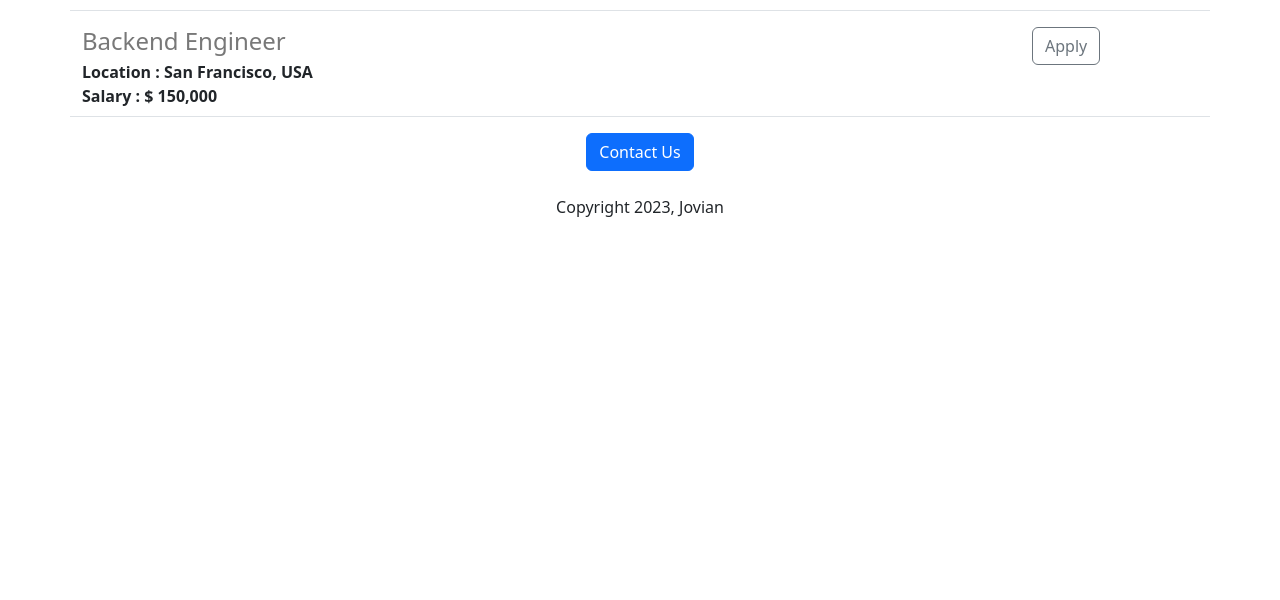
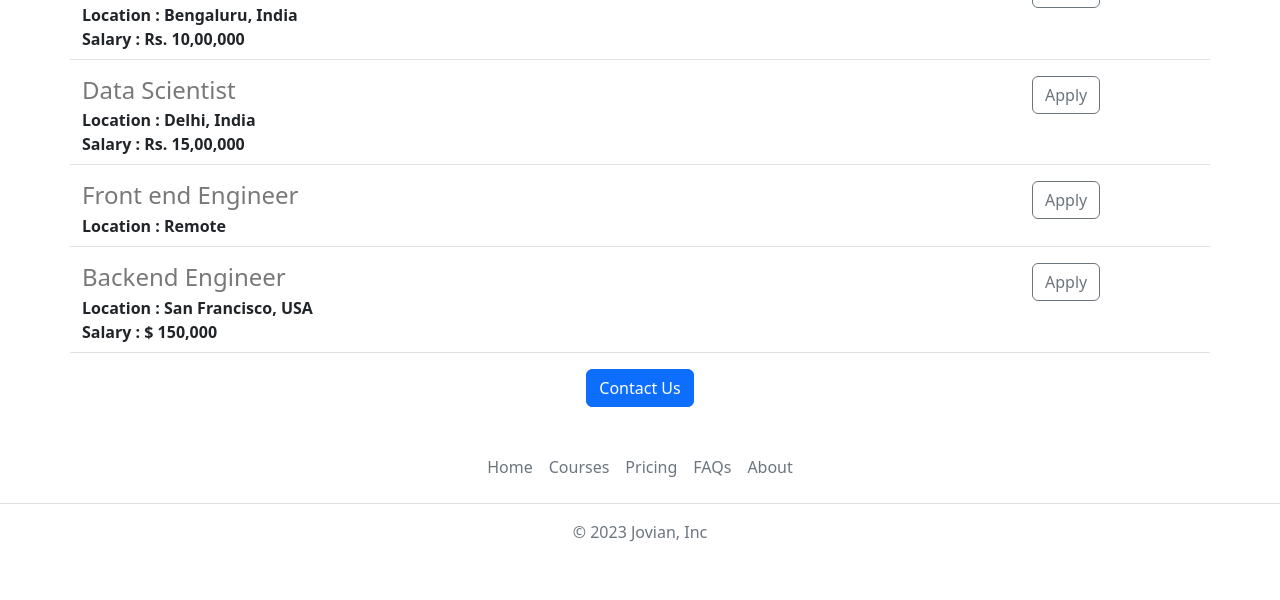
Before and after one commit to viraj28/jovian-careers-website-v2, a Flask app: page / in a window 1280 px wide. Shown: the part 1027-1627 px from the top of the page. Before the commit the page ends 1244 px from the top, so only its background shows below. Run offline with Flask 3, Linux system fonts and the light colour scheme.

Commit message:
add aesthetic improvements

```diff
--- /dev/null
+++ b/templates/footer.html
@@ -0,0 +1,11 @@
+
+  <footer class="py-3 my-4">
+    <ul class="nav justify-content-center border-bottom pb-3 mb-3">
+      <li class="nav-item"><a href="#" class="nav-link px-2 text-muted">Home</a></li>
+      <li class="nav-item"><a href="#" class="nav-link px-2 text-muted">Courses</a></li>
+      <li class="nav-item"><a href="#" class="nav-link px-2 text-muted">Pricing</a></li>
+      <li class="nav-item"><a href="#" class="nav-link px-2 text-muted">FAQs</a></li>
+      <li class="nav-item"><a href="#" class="nav-link px-2 text-muted">About</a></li>
+    </ul>
+    <p class="text-center text-muted">© 2023 Jovian, Inc</p>
+  </footer>
--- a/templates/home.html
+++ b/templates/home.html
@@ -15,12 +15,21 @@
   </style>
 </head>
 <body>
+  {% include 'nav.html' %}
   <div class="container">
 
   <h1 class='text-center my-3'>{{company_name}} Careers</h1>
   <img id="banner" src='/static/banner.jpg' class= 'img-fluid'/>
   <h2 class="text-center my-3">About Jovian</h2>
-  <p class='container lead'>Lorem Ipsum is simply dummy text of the printing and typesetting industry. Lorem Ipsum has been the industry's standard dummy text ever since the 1500s, when an unknown printer took a galley of type and scrambled it to make a type specimen book. It has survived not only five centuries, but also the leap into electronic typesetting, remaining essentially unchanged. It was popularised in the 1960s with the release of Letraset sheets containing Lorem Ipsum passages, and more recently with desktop publishing software like Aldus PageMaker including versions of Lorem Ipsum.</p>
+  <div class = "row">
+    <div class="col-md-6">
+    <p class='lead'>Lorem Ipsum is simply dummy text of the printing and typesetting industry. Lorem Ipsum has been the industry's standard dummy text ever since the 1500s, when an unknown printer took a galley of type and scrambled it to make a type specimen book. It has survived not only five centuries, but also the leap into electronic typesetting, remaining essentially unchanged. It was popularised in the 1960s with the release of Letraset sheets containing Lorem Ipsum passages, and more recently with desktop publishing software like Aldus PageMaker including versions of Lorem Ipsum.</p>
+    </div>
+    <div class="d-none d-md-block col-md-6">
+
+    <img src="/static/people.jpg" style="height:360px; border-radius:4px;">
+    </div>
+  </div>
   <h2 class='text-center my-3'>Job Openings</h2>
   <div>
     {% for job in jobs%}
@@ -29,8 +38,8 @@
   </div>
   <div class="text-center my-3">
     <button type="button" class='mx-auto btn btn-primary '>Contact Us</button>
-    <p class="mt-4">Copyright 2023, Jovian</p>
   </div>
 </div>
+  {%include 'footer.html'%}
 </body>
 </html>
--- /dev/null
+++ b/templates/nav.html
@@ -0,0 +1,9 @@
+<nav class="navbar shadow-sm fixed-top bg-white">
+  <div class="container-fluid">
+    <a class="navbar-brand" href="#">
+      <img src="/static/bootstrap-logo.svg" alt="Logo" width="30" height="24" class="d-inline-block align-text-top">
+      Jovian
+    </a>
+  </div>
+</nav>
+<div style="height:56px"></div>
```
Also changed, not shown: static/bootstrap-logo.svg (added), 1 other file.
